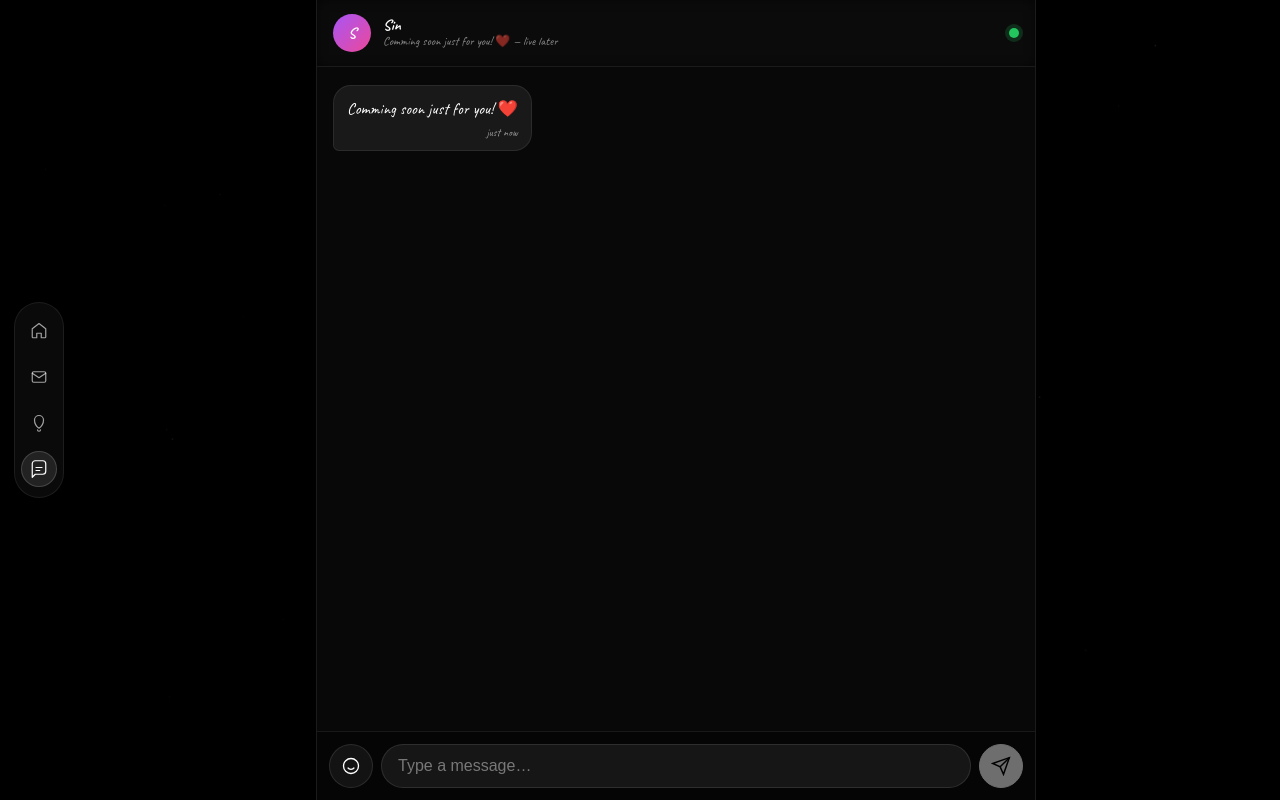
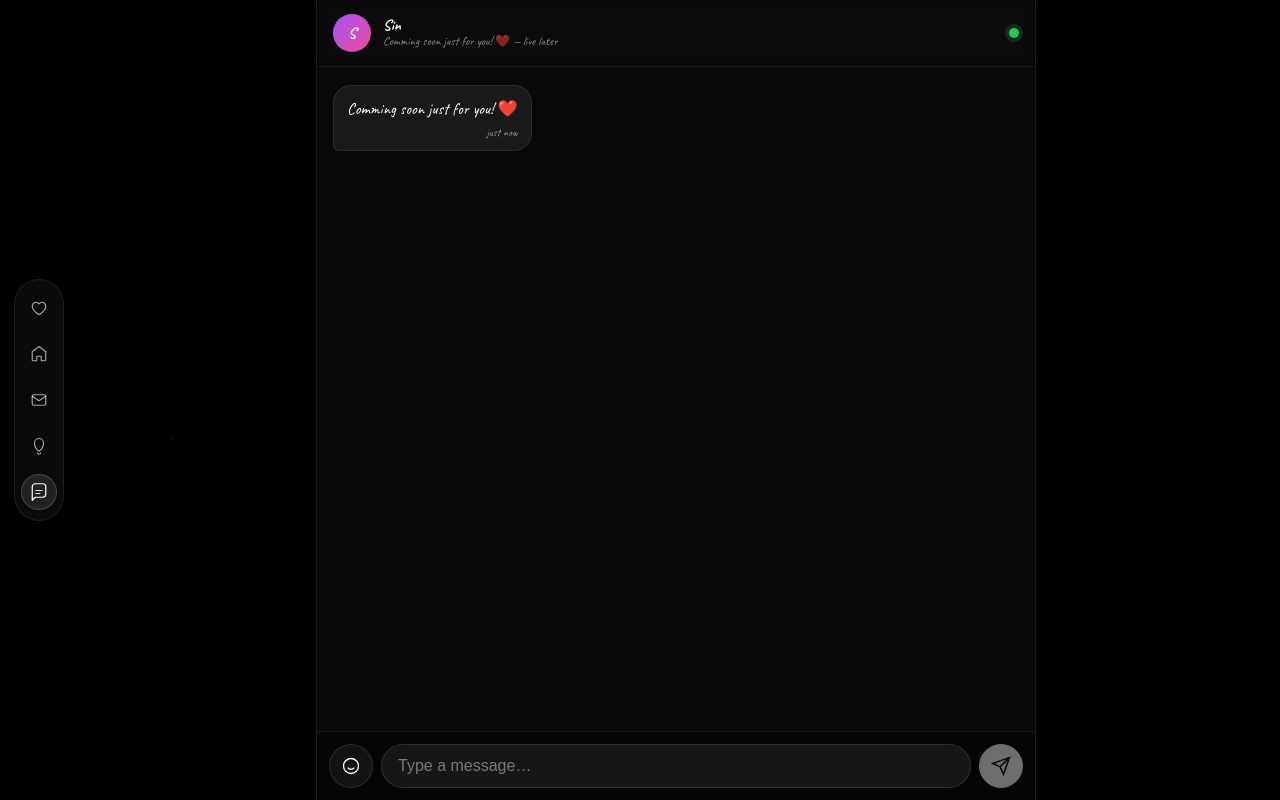
Before and after one commit to VoidX3D/ImSorry, a React (Vite) app: page /chat in a window 1280 px wide. Built offline with nearby package versions, Linux system fonts and the light colour scheme.

Commit message:
feat: add heart icon to SideNav for landing page (/)

```diff
--- a/src/components/SideNav.jsx
+++ b/src/components/SideNav.jsx
@@ -35,7 +35,16 @@ function ChatIcon({ size = 18 }) {
   );
 }
 
+function HeartIcon({ size = 18 }) {
+  return (
+    <svg width={size} height={size} viewBox="0 0 24 24" fill="none" stroke="currentColor" strokeWidth="1.6" strokeLinecap="round" strokeLinejoin="round" aria-hidden>
+      <path d="M12 21s-6.7-4.35-8.5-8.5C2.2 8.0 3.9 4.5 8 4.5c1.9 0 3.1 1.0 4 2.1 0.9-1.1 2.1-2.1 4-2.1 4.1 0 5.8 3.5 4.5 8C18.7 16.65 12 21 12 21z" />
+    </svg>
+  );
+}
+
 const items = [
+  { to: "/", label: "Heart — landing", Icon: HeartIcon },
   { to: "/home", label: "Home", Icon: HomeIcon },
   { to: "/full-letter", label: "Letter", Icon: EnvelopeIcon },
   { to: "/new-msgs", label: "New messages", Icon: BellIcon },
```
